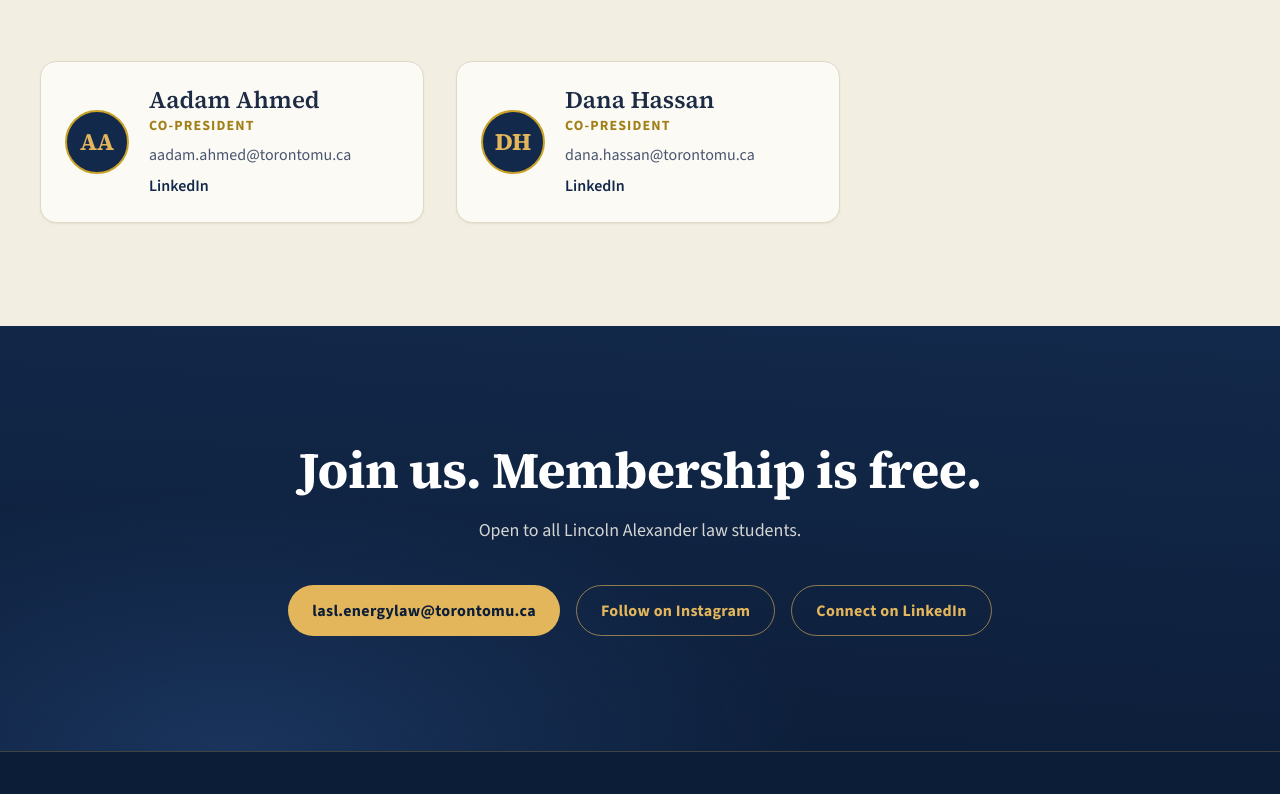
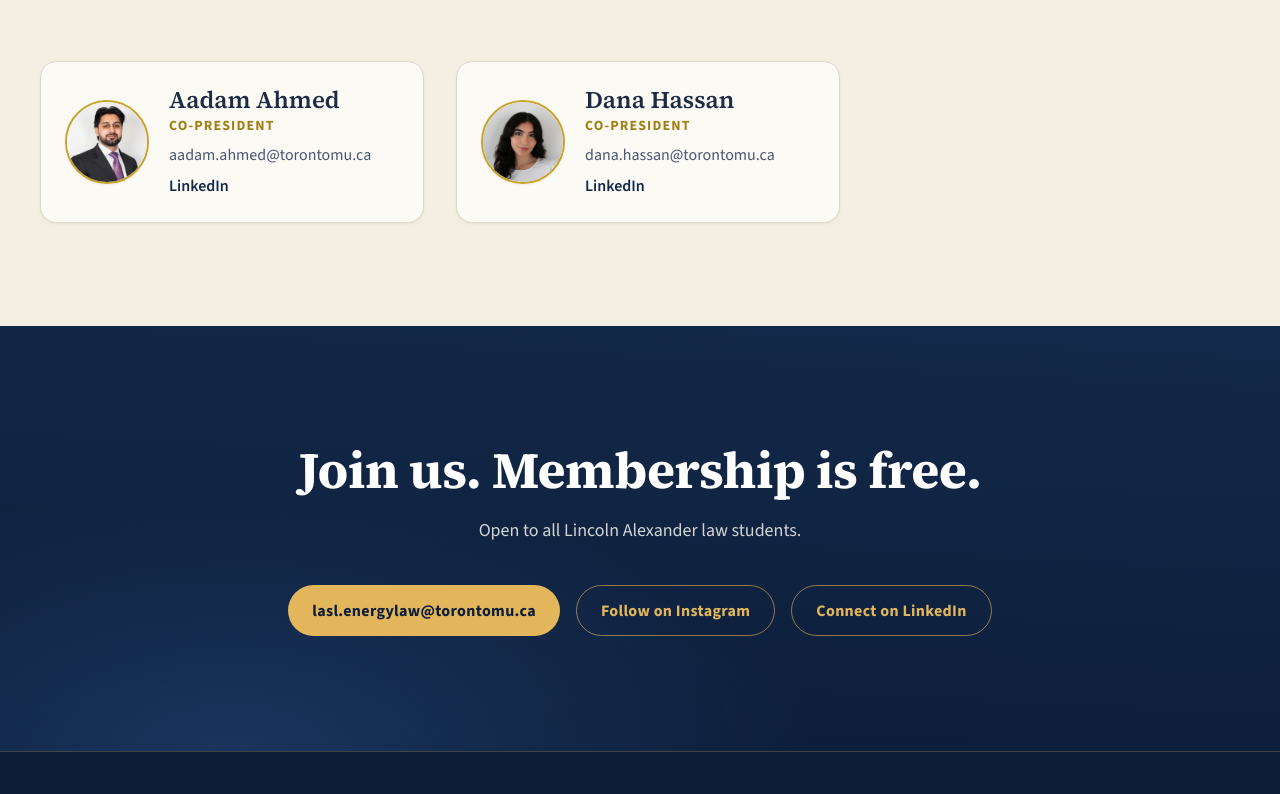
Before and after one commit to aadamahmed1000/energy-law-society-site, a plain HTML site: page index.html in a window 1280 px wide. Shown: the part 5004-5798 px from the top of the page. Drawn offline with nearby package versions, Linux system fonts and the light colour scheme.

Commit message:
Add co-president headshots to People section

```diff
--- a/index.html
+++ b/index.html
@@ -195,7 +195,7 @@
         </div>
         <div class="people">
           <div class="person reveal">
-            <div class="person__mark" aria-hidden="true">AA</div>
+            <img class="person__photo" src="./assets/people/aadam.jpg" alt="Headshot of Aadam Ahmed" width="200" height="200" loading="lazy" />
             <div>
               <h3>Aadam Ahmed</h3>
               <p>Co-President</p>
@@ -204,7 +204,7 @@
             </div>
           </div>
           <div class="person reveal">
-            <div class="person__mark" aria-hidden="true">DH</div>
+            <img class="person__photo" src="./assets/people/dana.jpg" alt="Headshot of Dana Hassan" width="200" height="200" loading="lazy" />
             <div>
               <h3>Dana Hassan</h3>
               <p>Co-President</p>
--- a/style.css
+++ b/style.css
@@ -784,3 +784,13 @@ h3 {
 .person a.person__linkedin:hover {
   text-decoration: underline;
 }
+
+.person__photo {
+  flex: none;
+  width: 84px;
+  height: 84px;
+  border-radius: var(--radius-full);
+  object-fit: cover;
+  border: 2px solid var(--gold);
+  box-shadow: var(--shadow-sm);
+}
```
Also changed, not shown: assets/people/aadam.jpg (added), assets/people/dana.jpg (added).
